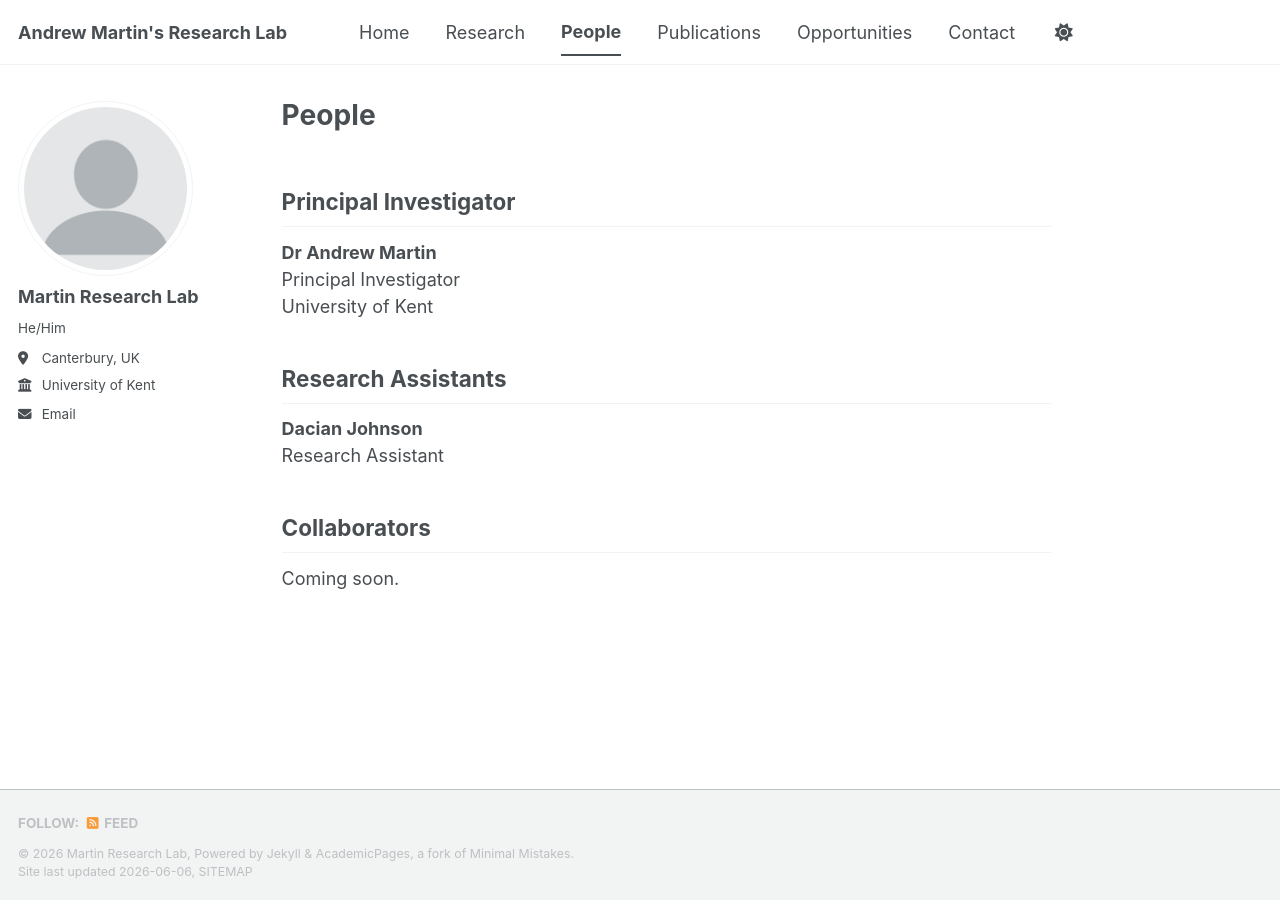
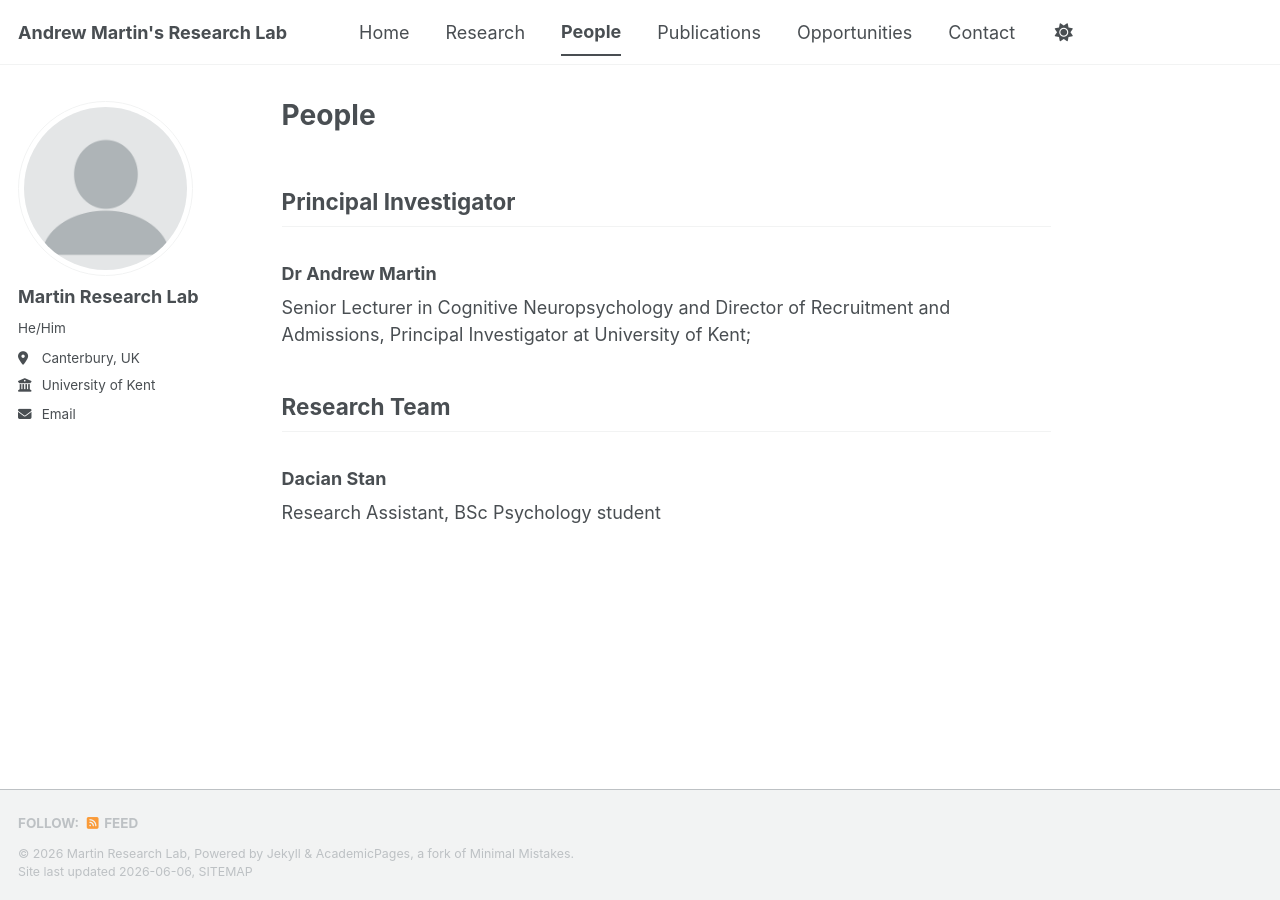
Before and after one commit to DacianS15/martins-lab.github.io, a Jekyll site: the page built from _pages/people.md, in a window 1280 px wide. Built offline with Jekyll 4.4.1, drawn with Linux system fonts in a browser that asks for light colours; a script bundle is joined from its source files by our own code; library files that are not in the unit come from our copies.

Commit message:
Update people.md

```diff
--- a/_pages/people.md
+++ b/_pages/people.md
@@ -1,19 +1,17 @@
 ---
 title: "People"
 permalink: /people/
+author_profile: true
 ---
 
 ## Principal Investigator
 
-**Dr Andrew Martin**
-Principal Investigator
-University of Kent
+### Dr Andrew Martin
 
-## Research Assistants
+Senior Lecturer in Cognitive Neuropsychology and Director of Recruitment and Admissions, Principal Investigator at University of Kent;
 
-**Dacian Johnson**
-Research Assistant
+## Research Team
 
-## Collaborators
+### Dacian Stan
 
-Coming soon.
+Research Assistant, BSc Psychology student
```
